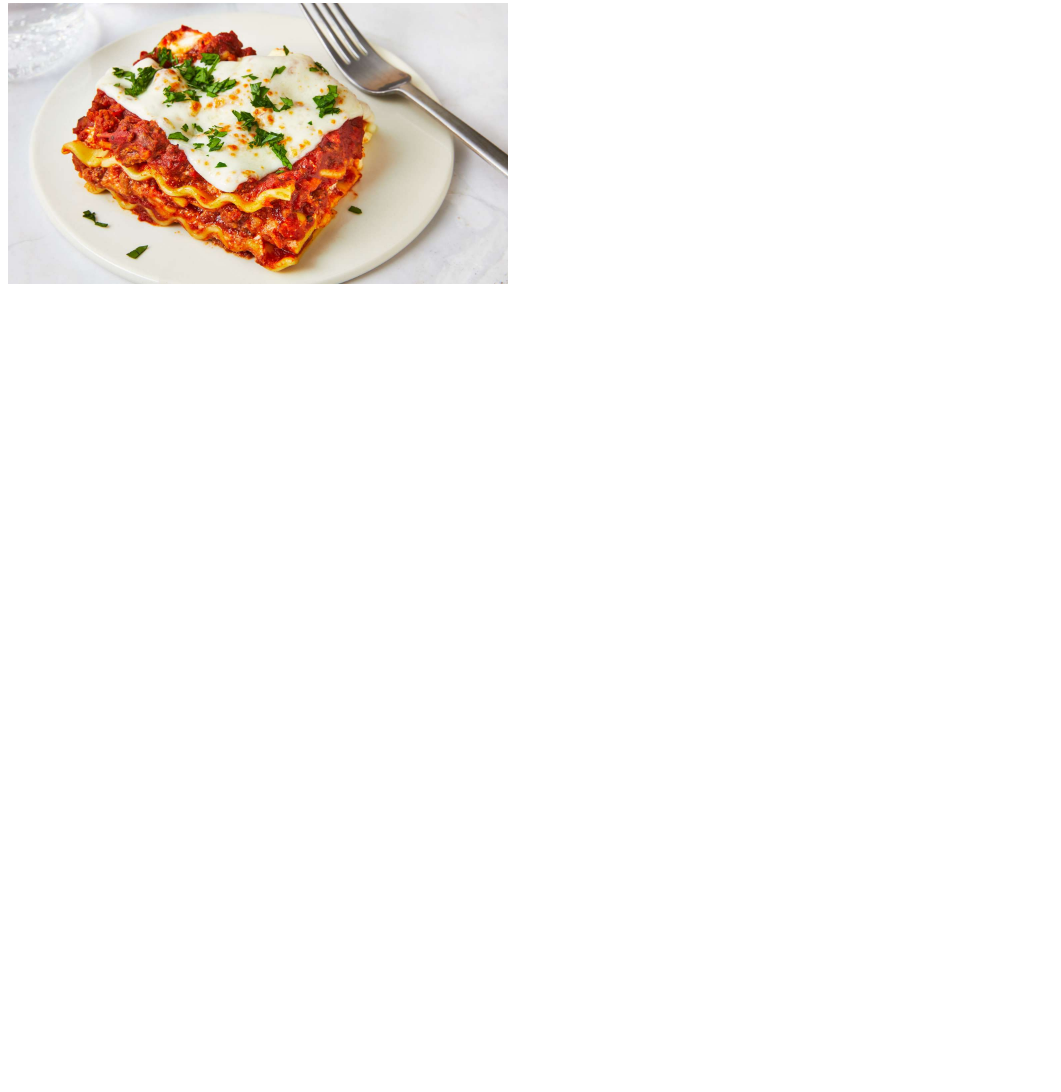
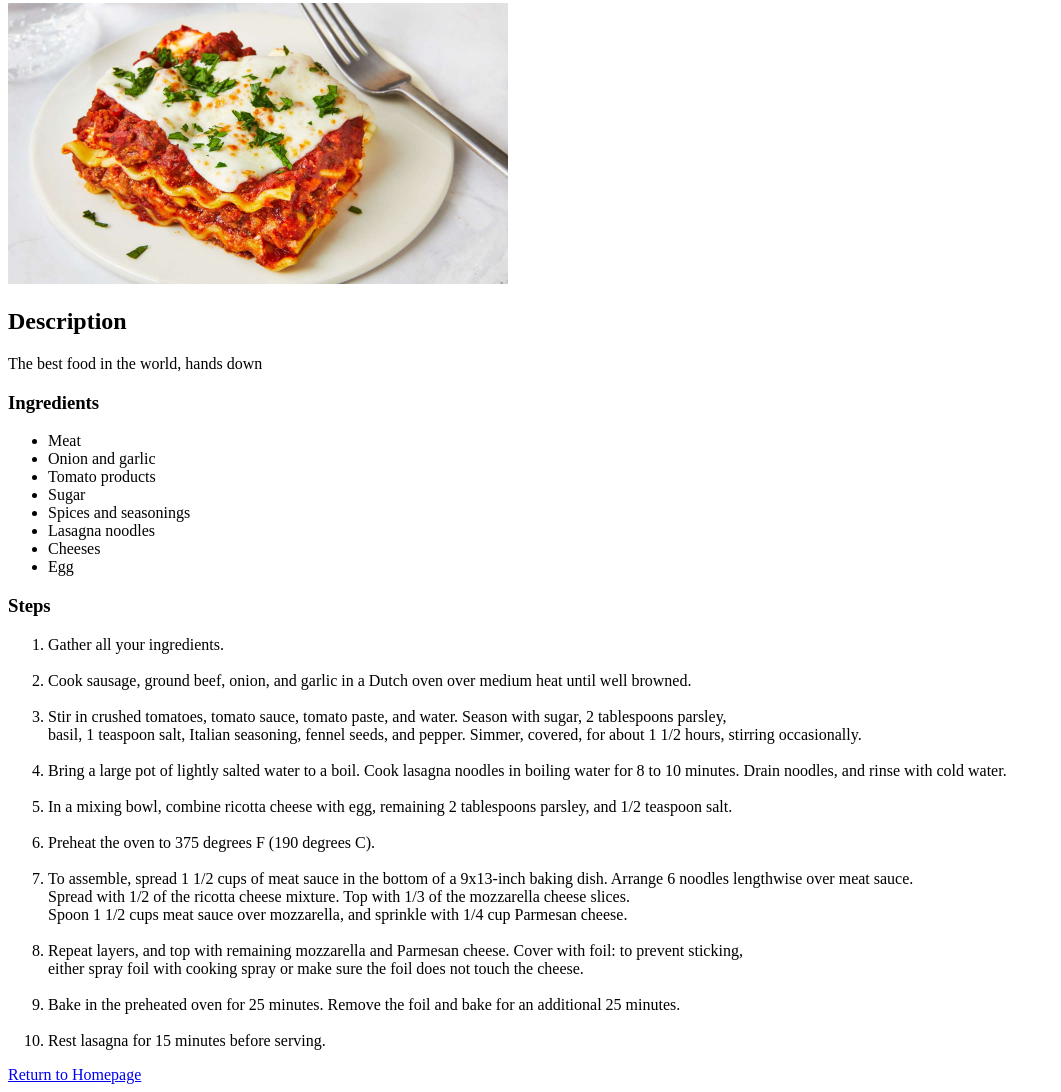
Before and after one commit to RCouto17/odin-recipes, a plain HTML site: page recipes/lasagna.html in a window 1280 px wide. Shown: the part 77-1169 px from the top of the page, without its empty margins (0-1061 px from the left). Before the commit the page ends 800 px from the top, so only its background shows below. Drawn offline with Linux system fonts and the light colour scheme.

Commit message:
Add Lasagna recipe in its entirety Add image, description, ingredients and steps. Also add a link back to homepage inde.html

```diff
--- a/recipes/lasagna.html
+++ b/recipes/lasagna.html
@@ -8,5 +8,49 @@
 <body>
     <h1>Lasagna</h1>
     <img src="../img/lasagna.jpg" alt="A beautiful lasagna" width="500">
+
+    <h2>Description</h2>
+    <p>The best food in the world, hands down</p>
+
+    <h3>Ingredients</h3>
+    <ul>
+        <li>Meat</li>
+        <li>Onion and garlic</li>
+        <li>Tomato products</li>
+        <li>Sugar</li>
+        <li>Spices and seasonings</li>
+        <li>Lasagna noodles</li>
+        <li>Cheeses</li>
+        <li>Egg</li>
+    </ul>
+
+    <h3>Steps</h3>
+    <ol>
+        <li>Gather all your ingredients. </li>
+        <br />
+        <li>Cook sausage, ground beef, onion, and garlic in a Dutch oven over medium heat until well browned. </li>
+        <br />
+        <li>Stir in crushed tomatoes, tomato sauce, tomato paste, and water. Season with sugar, 2 tablespoons parsley, <br />
+            basil, 1 teaspoon salt, Italian seasoning, fennel seeds, and pepper. Simmer, covered, for about 1 1/2 hours, stirring occasionally.</li>
+        <br />
+        <li>Bring a large pot of lightly salted water to a boil. Cook lasagna noodles in boiling water for 8 to 10 minutes. Drain noodles, and rinse with cold water. </li>
+        <br />
+        <li>In a mixing bowl, combine ricotta cheese with egg, remaining 2 tablespoons parsley, and 1/2 teaspoon salt. </li>
+        <br />
+        <li>Preheat the oven to 375 degrees F (190 degrees C).</li>
+        <br />
+        <li>To assemble, spread 1 1/2 cups of meat sauce in the bottom of a 9x13-inch baking dish. Arrange 6 noodles lengthwise over meat sauce. <br />
+            Spread with 1/2 of the ricotta cheese mixture. Top with 1/3 of the mozzarella cheese slices. <br />
+            Spoon 1 1/2 cups meat sauce over mozzarella, and sprinkle with 1/4 cup Parmesan cheese. </li>
+        <br />
+        <li>Repeat layers, and top with remaining mozzarella and Parmesan cheese. Cover with foil: to prevent sticking, <br />
+            either spray foil with cooking spray or make sure the foil does not touch the cheese. </li>
+        <br />
+        <li>Bake in the preheated oven for 25 minutes. Remove the foil and bake for an additional 25 minutes. </li>
+        <br />
+        <li>Rest lasagna for 15 minutes before serving. </li>
+    </ol>
+
+    <a href="../index.html">Return to Homepage</a>
 </body>
 </html>
```
